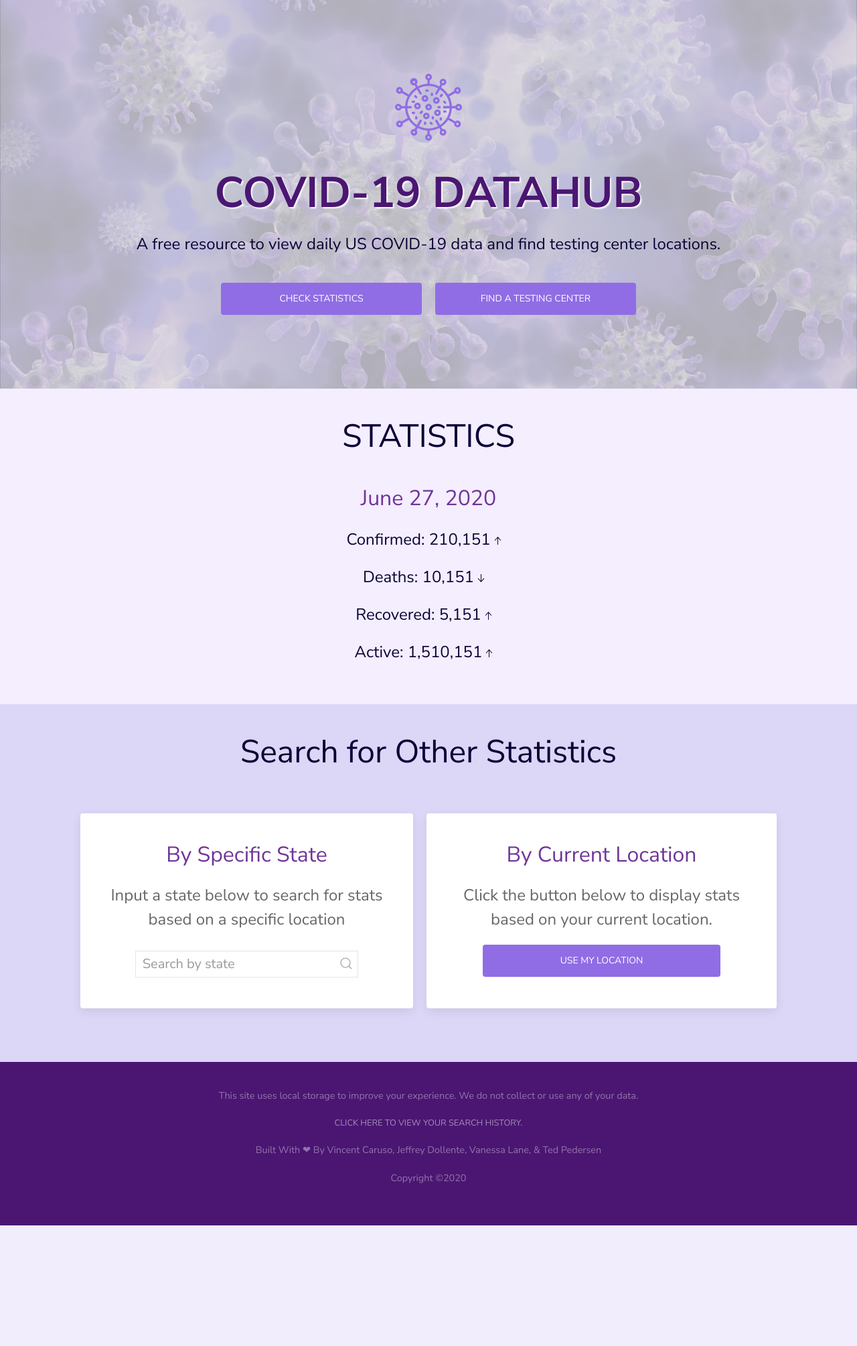
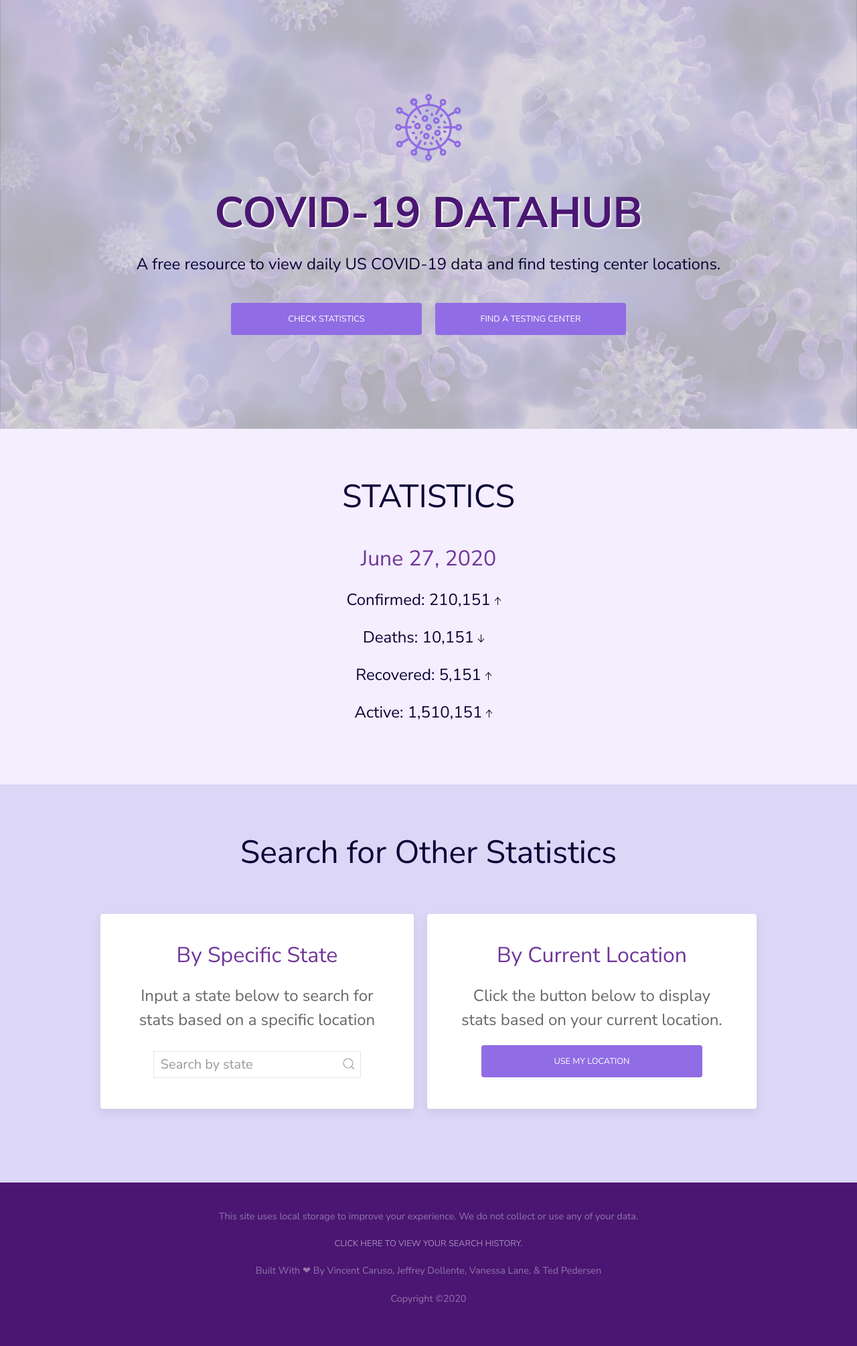
Before and after one commit to tedpedersen/group-project-uc-berkeley, a PHP site: page / in a window 1280 px wide. Shown: the part 110-2119 px from the top of the page at 67% size. Before the commit the page ends 1939 px from the top, so only its background shows below. Run offline with PHP 8.4, Linux system fonts and the light colour scheme; some libraries are stand-ins or nearby versions.

Commit message:
update padding for containers

```diff
--- a/assets/css/styles.css
+++ b/assets/css/styles.css
@@ -51,6 +51,9 @@ p {
 
 /* override ui kit styles */
 /* buttons */
+.uk-button {
+    font-size: 1vw;
+}
 .uk-button-default {
     padding: 5px 15px;
     background-color: var(--light-purple);
--- a/index.html
+++ b/index.html
@@ -30,7 +30,7 @@
       </nav>
     </section>
 
-    <section class="uk-cover-container hero uk-flex uk-flex-column uk-flex-center uk-padding" id="hero">
+    <section class="uk-cover-container hero uk-flex uk-flex-column uk-flex-center uk-padding-large" id="hero">
       <div class="hero-text uk-margin">
         <img src="assets/img/logo.svg" class="uk-animation-scale-up" width=100 />
         <h1 class="hero-title uk-animation-scale-up">COVID-19 DATAHUB</h1>
@@ -43,7 +43,7 @@
       <div id="stats"></div>
     </section>
 
-    <section class="uk-container-expand uk-padding">
+    <section class="uk-container-expand uk-padding-large">
       <div id="stats-container" class="uk-flex uk-flex-column uk-flex-center">
         <div class="section-heading-container">
           <h2 class="section-title">STATISTICS</h2>
@@ -59,7 +59,7 @@
       <div id="stats-search"></div>
     </section>
 
-    <section class="uk-container-expand uk-padding">
+    <section class="uk-container-expand uk-padding-large">
       <div class="uk-container">
         <h2 class="section-title">Search for Other Statistics</h2>
         <div id="stats-container" class="uk-flex uk-flex-center uk-padding">
```
